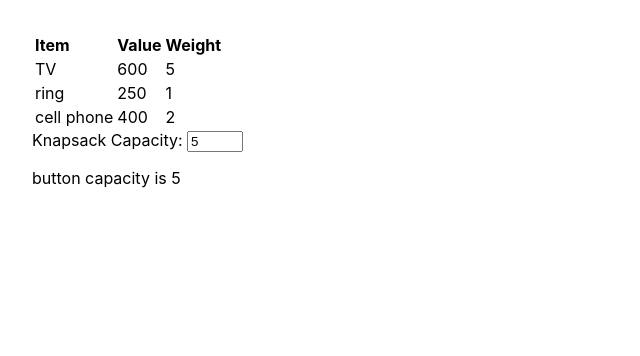
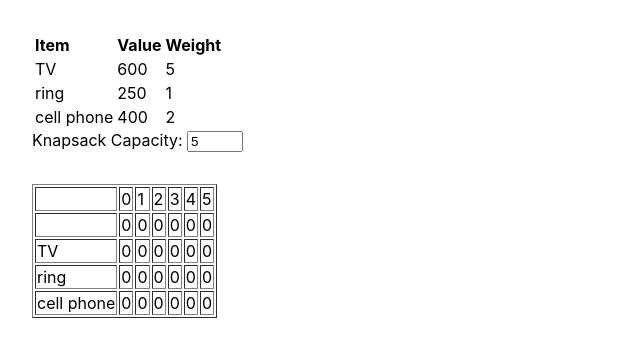
Before and after one commit to MonicaG/knapsack-algorithm-visualization, a React (Create React App) app: page / in a window 1280 px wide. Shown: the top 356 px of the page, without its empty margins (0-640 px from the left). Built offline with nearby package versions, Linux system fonts and the light colour scheme.

Commit message:
Added table that will hold solution

```diff
--- a/src/App.css
+++ b/src/App.css
@@ -2,3 +2,7 @@
   text-align: left;
   margin: 2em;
 }
+
+.SolutionTable {
+  margin-top: 2em;
+}
--- a/src/App.js
+++ b/src/App.js
@@ -2,8 +2,8 @@ import './App.css';
 import React from "react";
 import Items from './components/Items';
 import Capacity from './components/Capacity'
-import GenerateTableButton from './components/GenerateTableButton';
 import capacityDefaults from './models/CapacityDefaults';
+import SolutionTable from './components/SolutionTable';
 
 function App() {
 
@@ -18,19 +18,22 @@ function App() {
     var numValue = parseInt(event.target.value, 10);
     if (isNaN(numValue)) {
       numValue = capacityDefaults.defaultValue
-    }else if (capacityDefaults.isNotInRange(numValue)) {
+    } else if (capacityDefaults.isNotInRange(numValue)) {
       numValue = capacityDefaults.defaultValue
     }
     setCapacity(numValue)
   }
   return (
     <div className="App">
-      <Items items={allItems}/>
+      <Items items={allItems} />
       <Capacity
-       capacity={capacity}
+        capacity={capacity}
         onCapacityChange={handleCapacityChange}
       />
-      <GenerateTableButton capacity={capacity}/>
+      <SolutionTable
+        capacity={capacity}
+        items={allItems}
+      />
     </div>
   );
 }
--- a/src/components/Capacity.js
+++ b/src/components/Capacity.js
@@ -1,4 +1,3 @@
-import React from "react";
 import PropTypes from 'prop-types';
 import capacityDefaults from "../models/CapacityDefaults";
 
--- a/src/components/GenerateTableButton.js
+++ /dev/null
@@ -1,11 +0,0 @@
-import React from "react"
-
-function GenerateTableButton({capacity}) {
-
-  return (
-    // <button onClick={generate}>Run Algorithm</button>
-    <p>button capacity is {capacity}</p>
-  )
-}
-
-export default GenerateTableButton
--- a/src/components/Items.js
+++ b/src/components/Items.js
@@ -1,4 +1,3 @@
-import React from "react";
 import PropTypes from 'prop-types';
 
 function Items({items}) {
--- a/src/components/SolutionTable.js
+++ b/src/components/SolutionTable.js
@@ -1,8 +1,44 @@
-import React from "react"
+import PropTypes from 'prop-types';
+import SolutionTableRow from './SolutionTableRow';
 
-function SolutionTable () {
-  return(
-    <div>Hello world!</div>
-  )
-}
+function SolutionTable({ capacity, items }) {
+  let row = Array(capacity + 1).fill(0)
+  return (
+    <div className="SolutionTable">
+      <table border="1">
+        <tbody>
+          <SolutionTableRow
+            cellKey="capacityRowCell"
+            row={row}
+            useIndex={true}
+          />
+          <SolutionTableRow
+            cellKey="emptyRowCell"
+            row={row}
+            useIndex={false}
+          />
+          {items.map(item => (
+            <SolutionTableRow
+              key={item.name}
+              cellKey={item.name + "Cell"}
+              row={row}
+              firstCellValue={item.name}
+              useIndex={false}
+            />
+          ))}
+        </tbody>
+      </table>
+    </div>
+  );
+};
+
+SolutionTable.propTypes = {
+  capacity: PropTypes.number.isRequired,
+  items: PropTypes.arrayOf(PropTypes.shape({
+    name: PropTypes.string,
+    value: PropTypes.number,
+    weight: PropTypes.number,
+  }).isRequired),
+};
+
 export default SolutionTable;
--- /dev/null
+++ b/src/components/SolutionTableRow.js
@@ -0,0 +1,19 @@
+import PropTypes from 'prop-types';
+
+function SolutionTableRow({ cellKey, row, firstCellValue, useIndex }) {
+  return (
+    <tr>
+      <td>{firstCellValue}</td>
+      {row.map((cell, index) => (<td key={cellKey + index}>{useIndex ? index : cell}</td>))}
+    </tr>
+  );
+};
+
+
+SolutionTableRow.propTypes = {
+  cellKey: PropTypes.string.isRequired,
+  row: PropTypes.arrayOf(PropTypes.number).isRequired,
+  firstCellValue: PropTypes.string,
+  useIndex: PropTypes.bool.isRequired,
+};
+export default SolutionTableRow;
```
Also changed, not shown: 1 other file (tests, documents, lock files or other folders).
